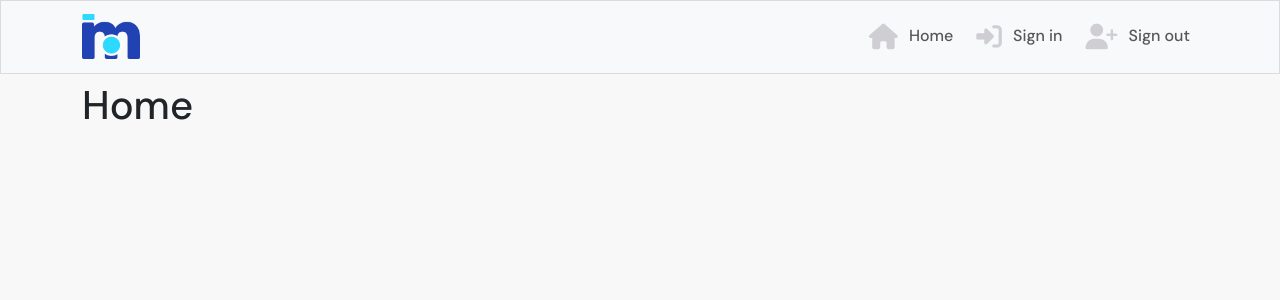
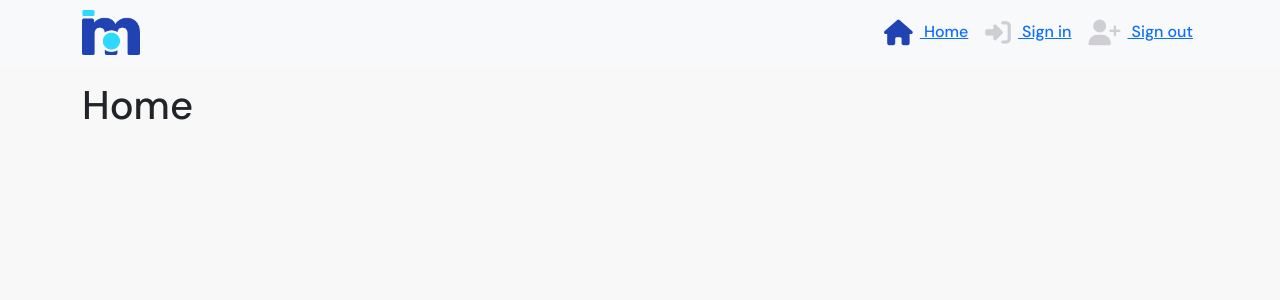
Before and after one commit to douglas86/ci-drp-react, a React (Create React App) app: page / in a window 1280 px wide. Shown: the top 300 px of the page. Built offline with nearby package versions, Linux system fonts and the light colour scheme.

Commit message:
fixed: styling issue of nav links when active

```diff
--- a/src/components/NavBar.jsx
+++ b/src/components/NavBar.jsx
@@ -1,19 +1,28 @@
 import {Navbar, Container, Nav} from "react-bootstrap";
+import {NavLink} from "react-router-dom";
 
 import logo from '../assets/logo.png'
 import styles from '../styles/NavBar.module.css'
 
 const NavBar = () => {
+
+    const active = (flag) => flag === true ? styles.Active : styles.NavLink;
+
     return (
-        <Navbar expand="md" className={`bg-body-tertiary ${styles.NavBar}`} fixed="top">
+        <Navbar expand="md" className="bg-body-tertiary" fixed="top">
             <Container>
-                <Navbar.Brand><img src={logo} alt='logo' height='45px'/></Navbar.Brand>
+                <NavLink to='/'>
+                    <Navbar.Brand><img src={logo} alt='logo' height='45px'/></Navbar.Brand>
+                </NavLink>
                 <Navbar.Toggle aria-controls="basic-navbar-nav"/>
                 <Navbar.Collapse id="basic-navbar-nav" className="justify-content-end">
                     <Nav>
-                        <Nav.Link><i className='fas fa-home'></i> Home</Nav.Link>
-                        <Nav.Link><i className='fas fa-sign-in-alt'></i> Sign in</Nav.Link>
-                        <Nav.Link><i className='fas fa-user-plus'></i> Sign out</Nav.Link>
+                        <NavLink to='/' className={({isActive}) => isActive ? active(true) : active(false)}><i
+                            className='fas fa-home'></i> Home</NavLink>
+                        <NavLink to='/signin' className={({isActive}) => isActive ? active(true) : active(false)}><i
+                            className='fas fa-sign-in-alt'></i> Sign in</NavLink>
+                        <NavLink to='signout' className={({isActive}) => isActive ? active(true) : active(false)}><i
+                            className='fas fa-user-plus'></i> Sign out</NavLink>
                     </Nav>
                 </Navbar.Collapse>
             </Container>
--- a/src/constructors/App.jsx
+++ b/src/constructors/App.jsx
@@ -12,6 +12,7 @@ const App = () => {
                 <Routes>
                     <Route exact path='/' element={<h1>Home</h1>}/>
                     <Route exact path='/signin' element={<h1>Signing</h1>}/>
+                    <Route exact path='/signout' element={<h1>Sign out</h1>}/>
                 </Routes>
             </Container>
         </div>
--- a/src/styles/NavBar.module.css
+++ b/src/styles/NavBar.module.css
@@ -1,4 +1,11 @@
-.NavBar {
-    background-color: #ffffff;
-    border: 1px solid #dadadf;
+.NavLink {
+    padding: 5px;
 }
+
+.Active {
+    padding: 5px;
+}
+
+.Active i {
+    color: #2142b2;
+}
```
